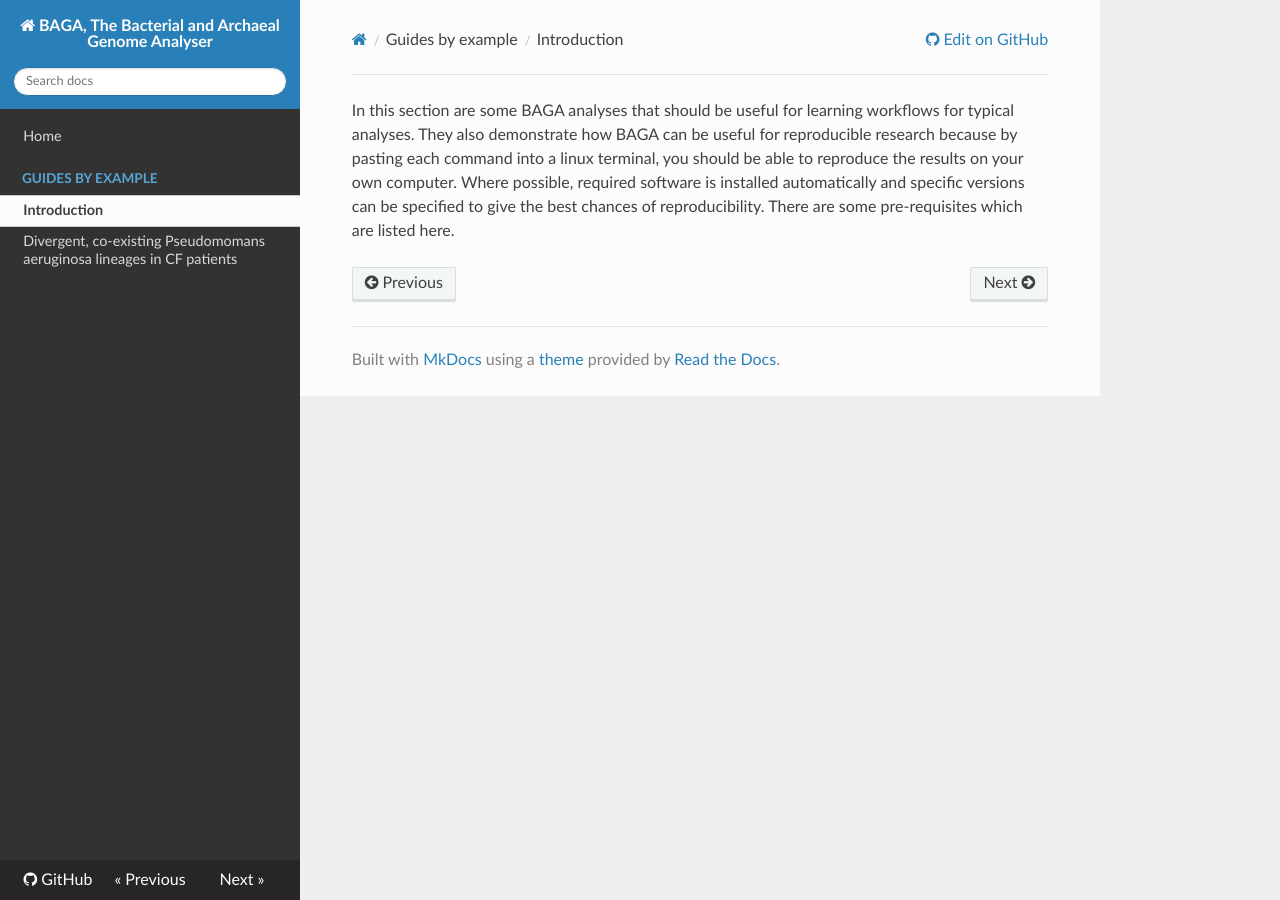
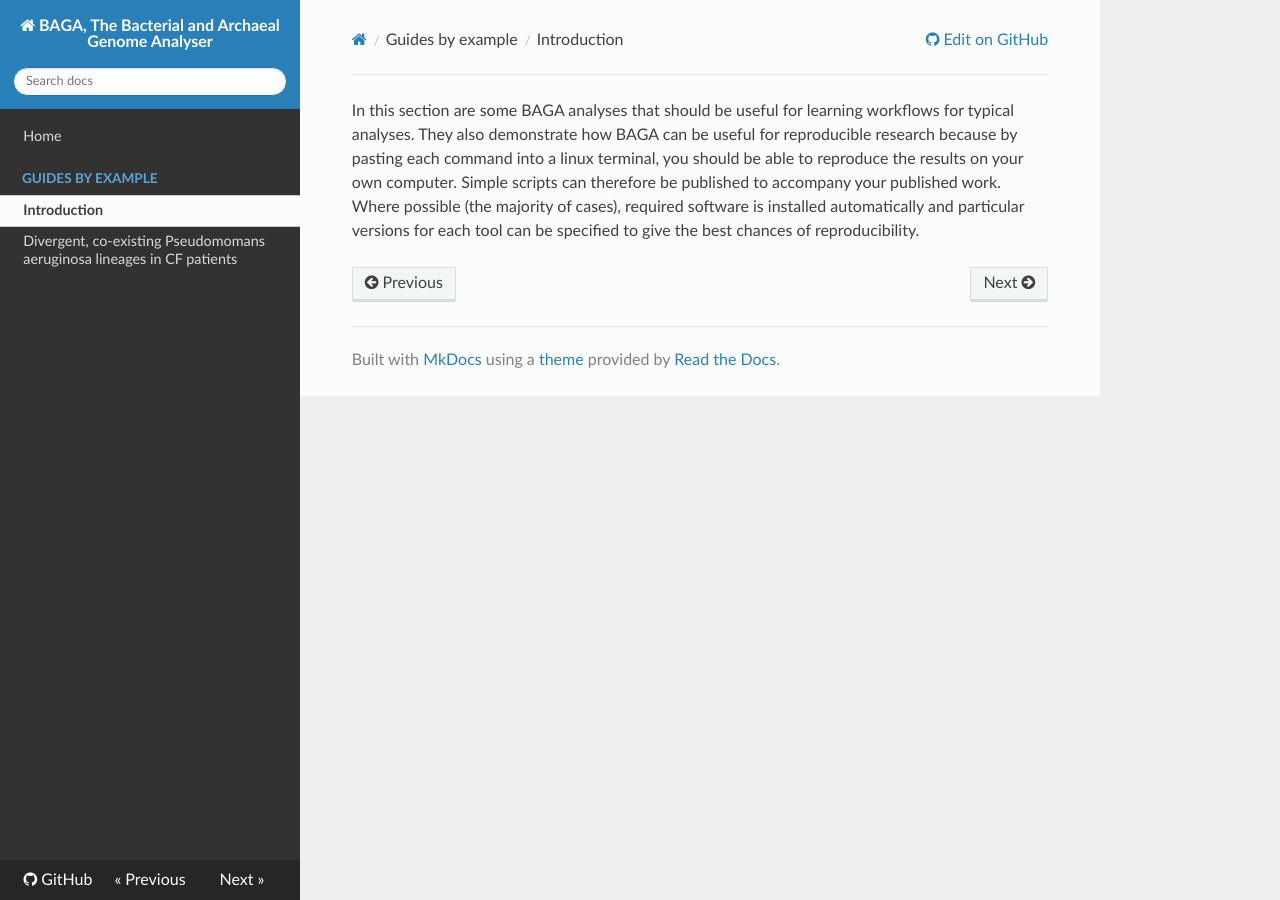
Before and after one commit to daveuu/baga, an MkDocs documentation site: the page built from docs/guides.md, in a window 1280 px wide. Built offline with MkDocs 1.6.1, drawn with Linux system fonts in a browser that asks for light colours; nearby versions of some CDN libraries; old or Windows-style settings are respelled for this version of MkDocs.

Commit message:
improved intro to guides

```diff
--- a/docs/guides.md
+++ b/docs/guides.md
@@ -1,2 +1,2 @@
 
-In this section are some BAGA analyses that should be useful for learning workflows for typical analyses. They also demonstrate how BAGA can be useful for reproducible research because by pasting each command into a linux terminal, you should be able to reproduce the results on your own computer. Where possible, required software is installed automatically and specific versions can be specified to give the best chances of reproducibility. There are some pre-requisites which are listed here.
+In this section are some BAGA analyses that should be useful for learning workflows for typical analyses. They also demonstrate how BAGA can be useful for reproducible research because by pasting each command into a linux terminal, you should be able to reproduce the results on your own computer. Simple scripts can therefore be published to accompany your published work. Where possible (the majority of cases), required software is installed automatically and particular versions for each tool can be specified to give the best chances of reproducibility.
```
